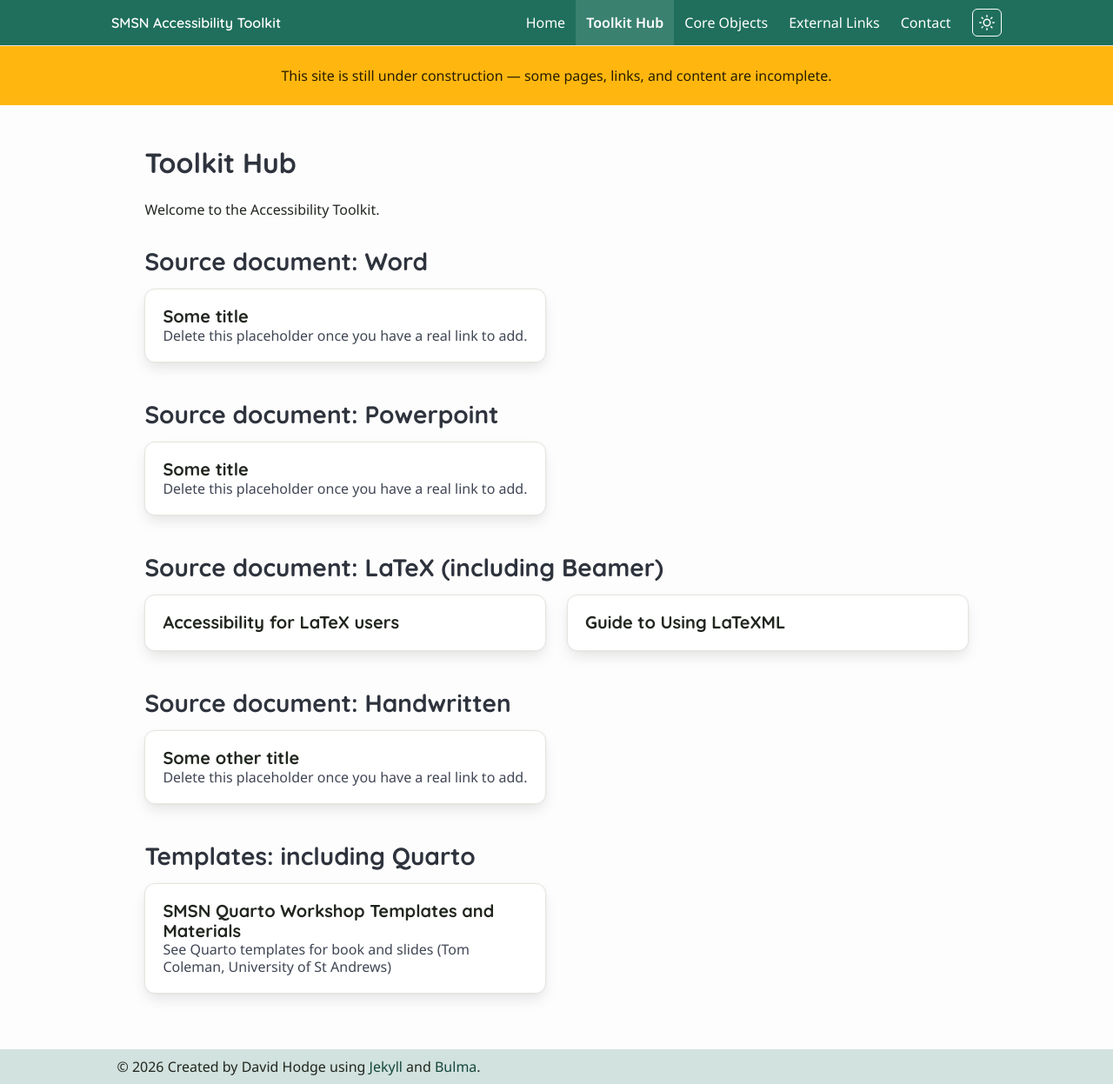
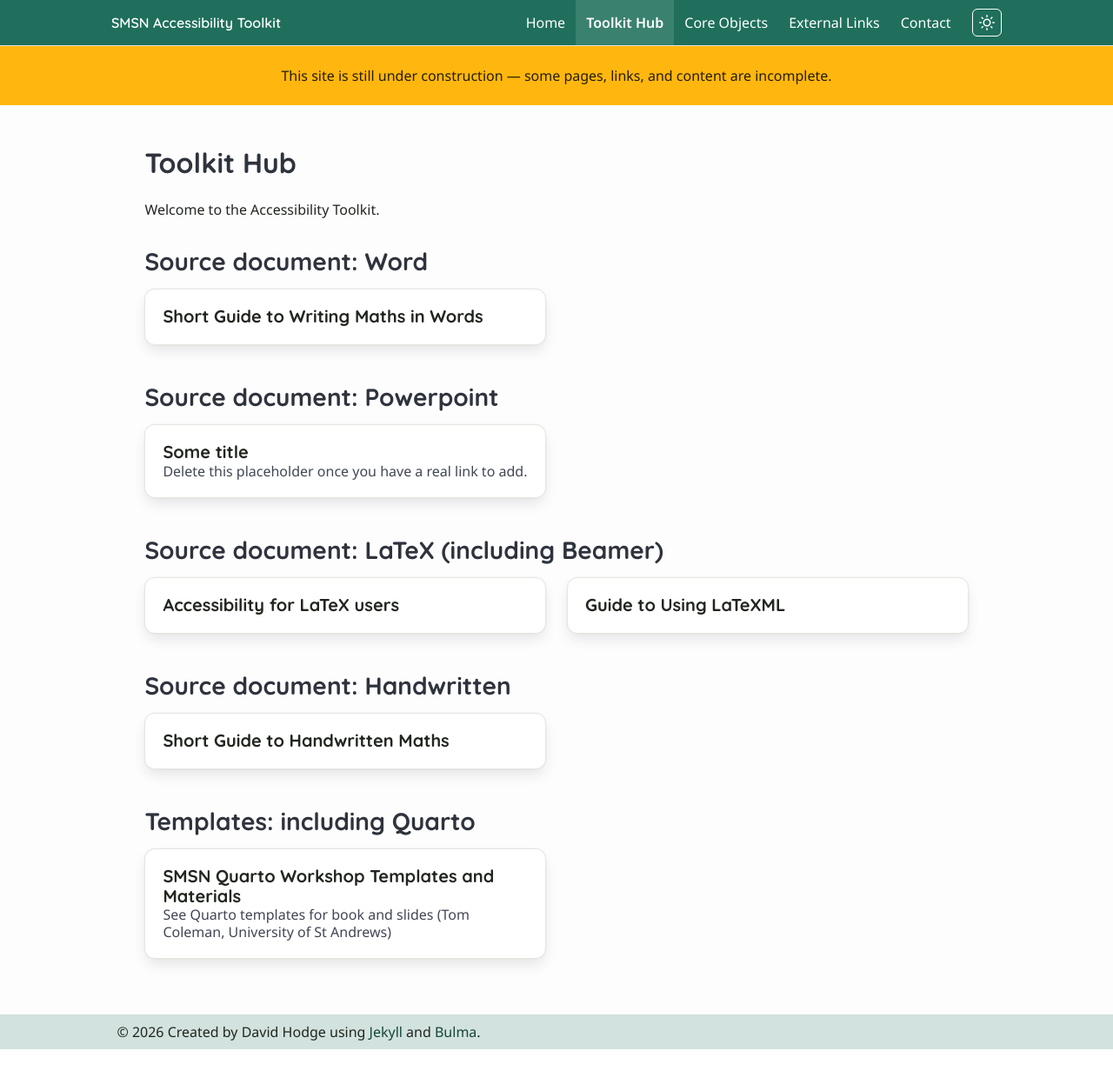
Before and after one commit to smsn-toolkit/smsn-toolkit.github.io, a Jekyll site: the page built from toolkit-hub.md, in a window 1280 px wide. Shown: the whole page at 87% size. Built offline with Jekyll 4.4.1, drawn with Linux system fonts in a browser that asks for light colours; after the commit the page ends 1207 px from its top, so only the background shows below that.

Commit message:
Update toolkit.yml
Adding the UoA shot guides (from the materials subfolder) to Word and Handwritten Maths sections.

```diff
--- a/_data/toolkit.yml
+++ b/_data/toolkit.yml
@@ -9,9 +9,8 @@
 
 - category: "Source document: Word"
   items:
-    - title: Some title
-      url: https://example.com
-      description: Delete this placeholder once you have a real link to add.
+    - title: Short Guide to Writing Maths in Words
+      url: materials/uoa_short_guides/MathsInWord.pptx
 
 - category: "Source document: Powerpoint"
   items:
@@ -30,9 +29,9 @@
 
 - category: "Source document: Handwritten"
   items:
-    - title: Some other title
-      url: https://example.com
-      description: Delete this placeholder once you have a real link to add.
+    - title: Short Guide to Handwritten Maths
+      url: materials/uoa_short_guides/HandwrittenMaths.pptx
+
 
 
 - category: "Templates: including Quarto"
```
